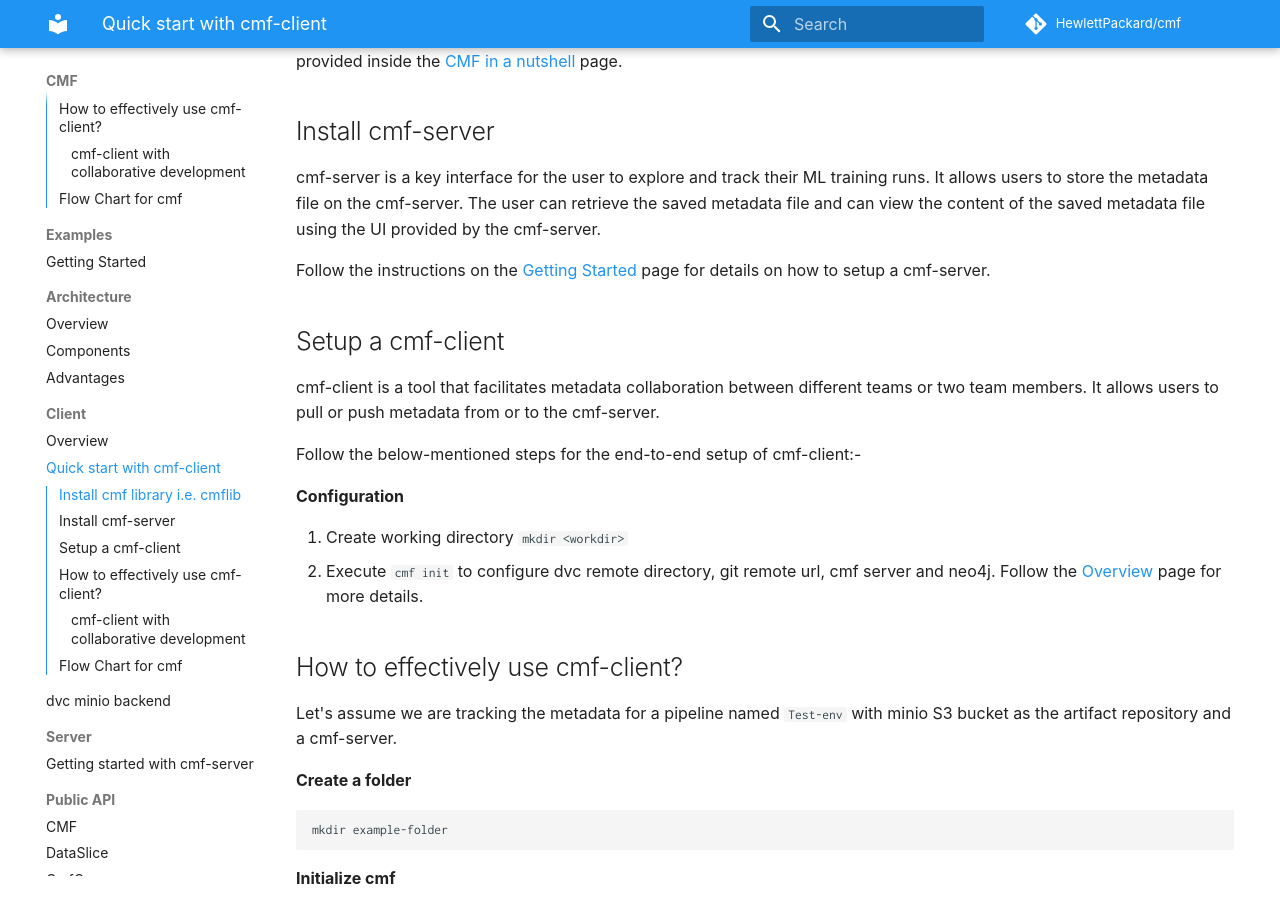
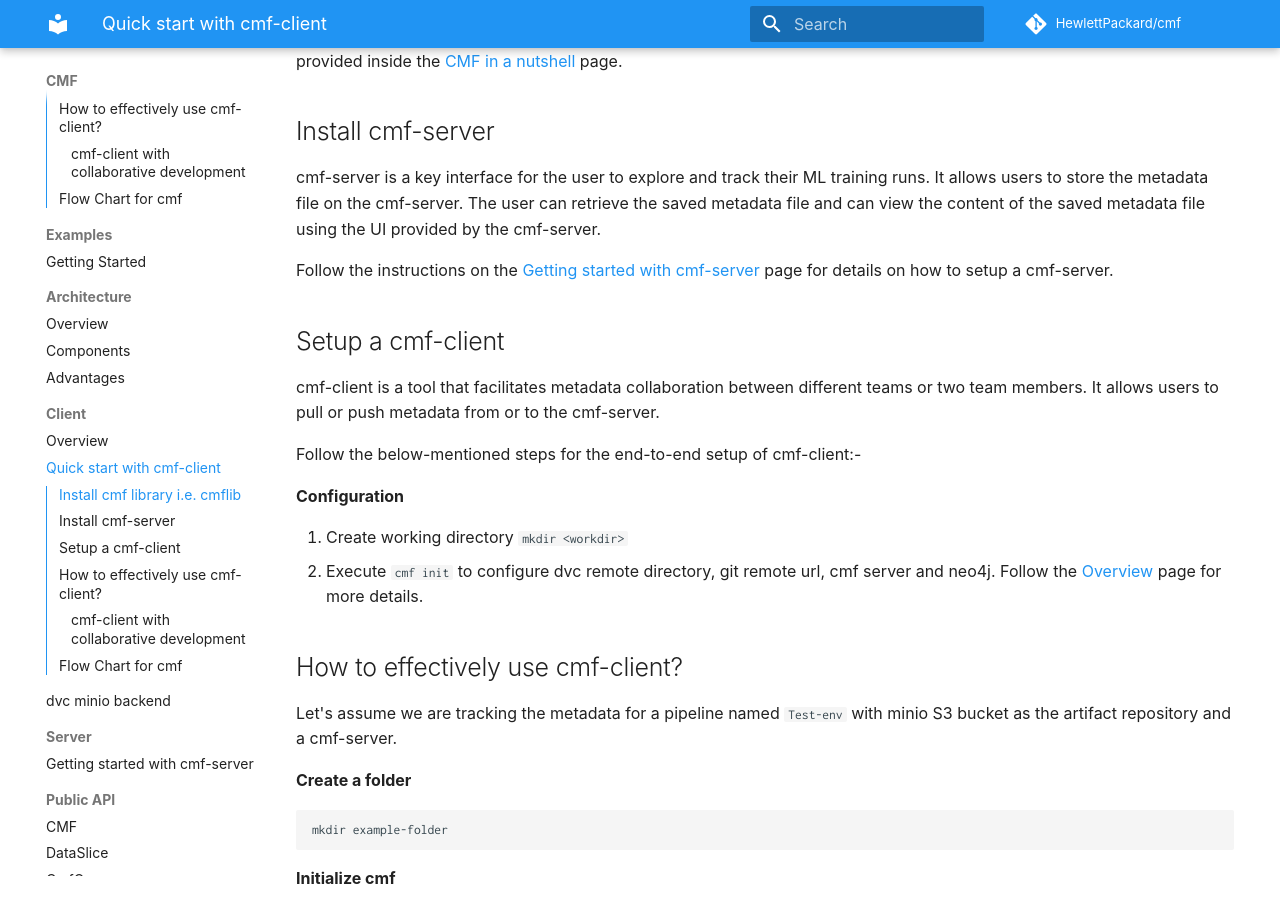
Before and after one commit to HewlettPackard/cmf, an MkDocs documentation site: the page built from docs/cmf_client/step-by-step.md, in a window 1280 px wide and 900 px high, scrolled down 441 px. Built offline with MkDocs 1.6.1 and Material for MkDocs 9.7.7, drawn with Linux system fonts in a browser that asks for light colours; some web fonts are replaced; comment, search, counter and statistics services are not loaded.

Commit message:
Update step-by-step.md
Replaced Getting started to Getting started with cmf-server

```diff
--- a/docs/cmf_client/step-by-step.md
+++ b/docs/cmf_client/step-by-step.md
@@ -12,7 +12,7 @@ Before proceeding, ensure that the CMF library is installed on your system. If n
 ## Install cmf-server
 cmf-server is a key interface for the user to explore and track their ML training runs. It allows users to store the metadata file on the cmf-server. The user can retrieve the saved metadata file and can view the content of the saved metadata file using the UI provided by the cmf-server.
 
-Follow the instructions on the [Getting Started](../cmf_server/cmf-server.md) page for details on how to setup a cmf-server.
+Follow the instructions on the [Getting started with cmf-server](../cmf_server/cmf-server.md) page for details on how to setup a cmf-server.
 
 ## Setup a cmf-client
 cmf-client is a tool that facilitates metadata collaboration between different teams or two team members. It allows users to pull or push metadata from or to the cmf-server.
```
